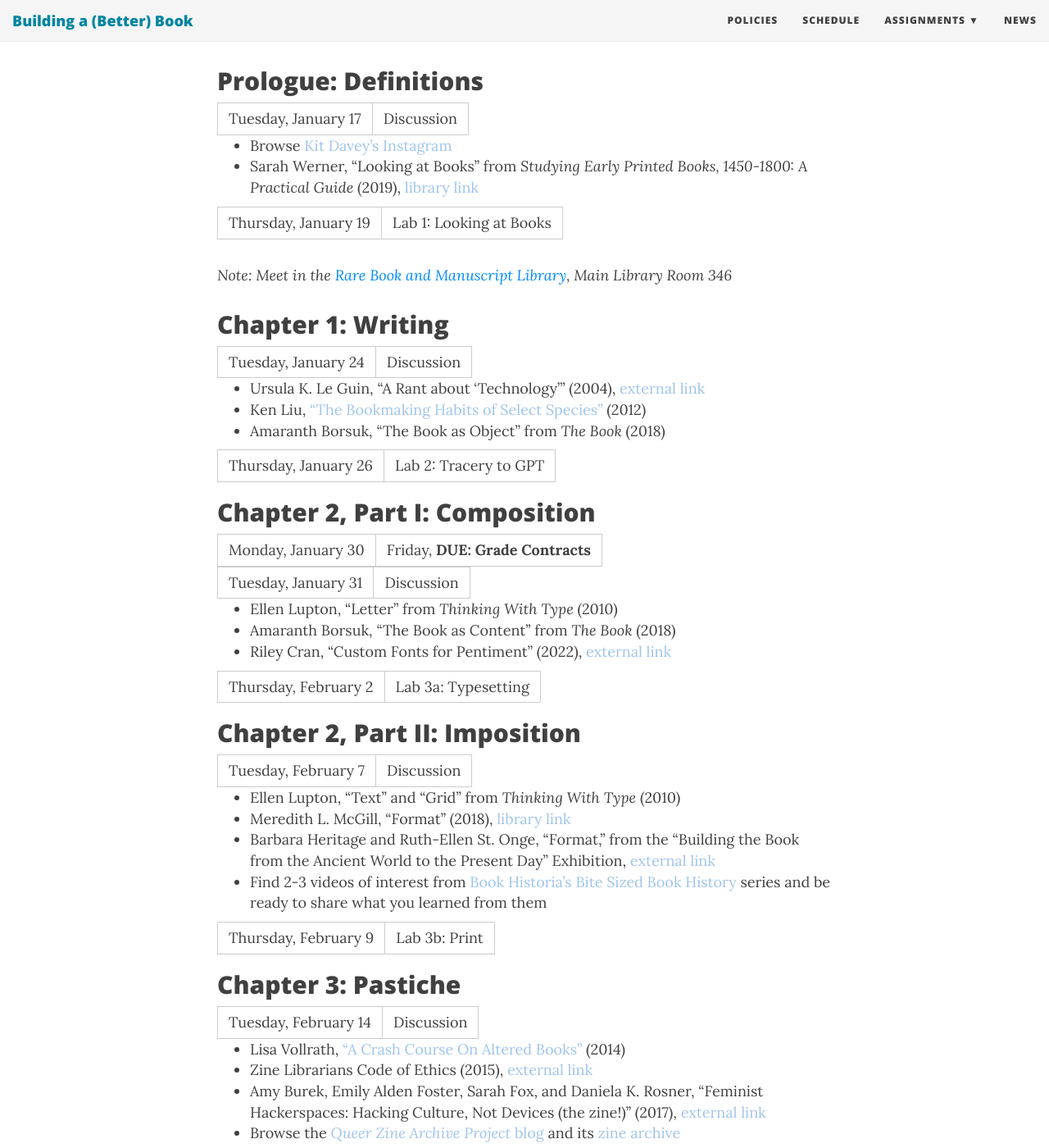
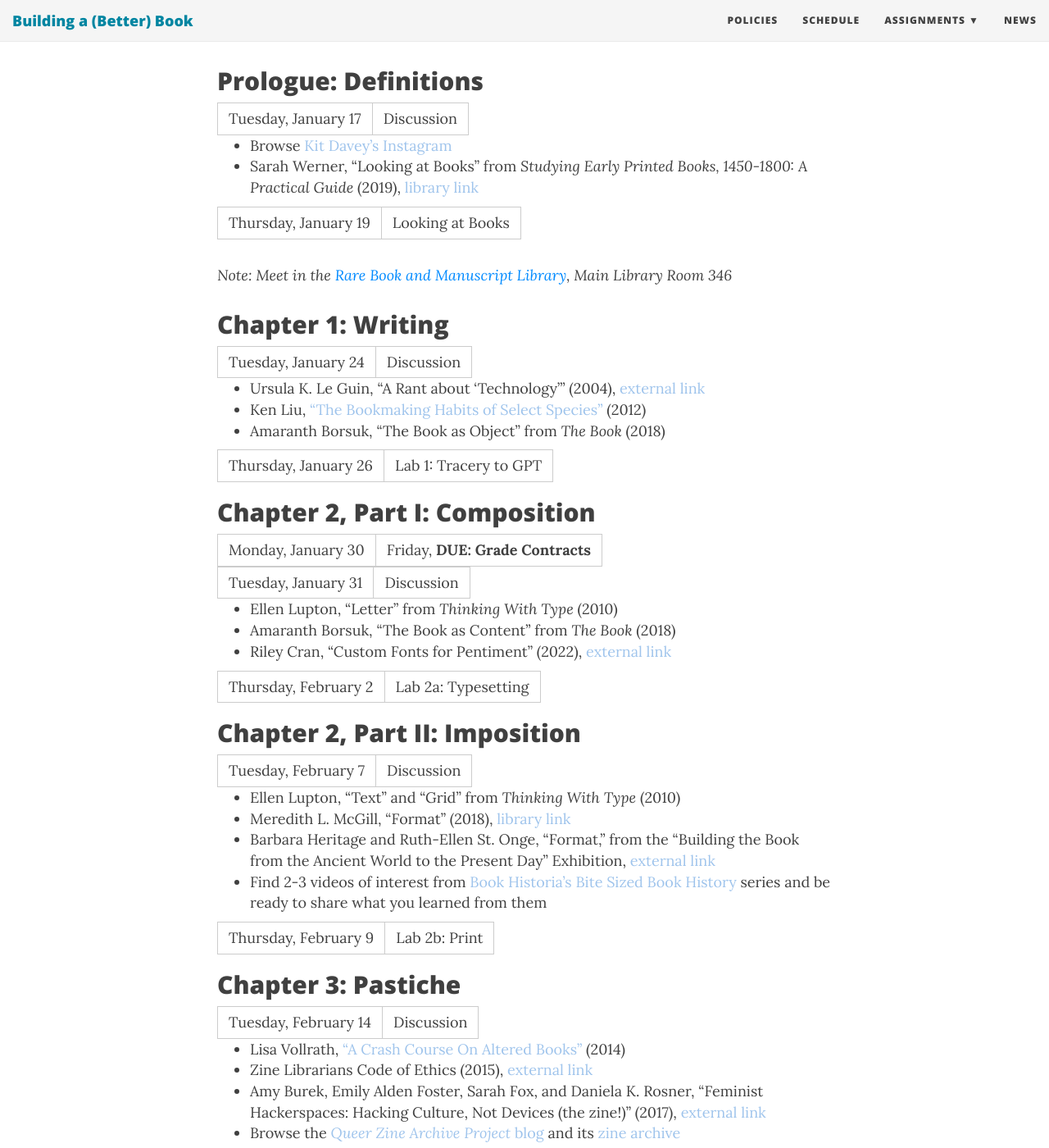
Before and after one commit to rccordell/s23bbb, a Jekyll site: the page built from schedule.md, in a window 1280 px wide and 1400 px high, scrolled down 462 px. Shown: the whole window at 82% size. Built offline with Jekyll 4.4.1, drawn with Linux system fonts in a browser that asks for light colours; nearby versions of some CDN libraries; some web fonts are replaced; some of the changed text lies outside the part shown.

```diff
--- a/schedule.md
+++ b/schedule.md
@@ -11,7 +11,7 @@ Tuesday, January 17 | Discussion
 + Browse [Kit Davey’s Instagram](https://www.instagram.com/daveykit/?hl=en)
 + Sarah Werner, "Looking at Books" from _Studying Early Printed Books, 1450-1800: A Practical Guide_ (2019), [library link](https://proxy2.library.illinois.edu/login?url=https://search.ebscohost.com/login.aspx?direct=true&db=nlebk&AN=1991322&site=ehost-live&ebv=EB&ppid=pp_102)
 
-Thursday, January 19 | Lab 1: Looking at Books
+Thursday, January 19 | Looking at Books
 
 _Note: Meet in the [Rare Book and Manuscript Library](https://www.library.illinois.edu/rbx/), Main Library Room 346_
 
@@ -23,7 +23,7 @@ Tuesday, January 24 | Discussion
 + Ken Liu, [“The Bookmaking Habits of Select Species”](http://www.lightspeedmaga.com/fiction/the-bookmaking-habits-of-select-species/) (2012)
 + Amaranth Borsuk, “The Book as Object” from _The Book_ (2018)
 
-Thursday, January 26 | Lab 2: Tracery to GPT
+Thursday, January 26 | Lab 1: Tracery to GPT
 
 ## Chapter 2, Part I: Composition
 
@@ -35,7 +35,7 @@ Tuesday, January 31 | Discussion
 + Amaranth Borsuk, “The Book as Content” from _The Book_ (2018)
 + Riley Cran, "Custom Fonts for Pentiment" (2022), [external link](https://lettermatic.com/custom/pentiment)
 
-Thursday, February 2 | Lab 3a: Typesetting
+Thursday, February 2 | Lab 2a: Typesetting
 
 ## Chapter 2, Part II: Imposition
 
@@ -46,7 +46,7 @@ Tuesday, February 7 | Discussion
 + Barbara Heritage and Ruth-Ellen St. Onge, "Format," from the "Building the Book from the Ancient World to the Present Day" Exhibition, [external link](https://grolierclub.omeka.net/exhibits/show/rare-book-school/format)
 + Find 2-3 videos of interest from [Book Historia's Bite Sized Book History](https://www.youtube.com/@BookHistoria/videos) series and be ready to share what you learned from them
 
-Thursday, February 9 | Lab 3b: Print
+Thursday, February 9 | Lab 2b: Print
 
 
 ## Chapter 3: Pastiche
@@ -114,7 +114,7 @@ Tuesday, March 21 | Discussion
 + Beth Driscoll and Claire Squires, [“‘Oh Look, a Ferry’; or the Smell of Printed Books”](https://www.theliftedbrow.com/liftedbrow/2018/10/24/oh-look-a-ferry-or-the-smell-of-paper-books-by-beth-driscoll-and-claire-squires) (2018)
 + Merve Emre, “This Library Has New Books by Major Authors, but They Can’t Be Read Until 2114” (2018), [external link](https://www.nytimes.com/2018/11/01/t-magazine/future-library-books.html)
 
-Thursday, March 23 | Lab 8: Artists Books
+Thursday, March 23 | Artists Books
 
 _Note: Meet in the [Rare Book and Manuscript Library](https://www.library.illinois.edu/rbx/), Main Library Room 346_
 
```
Also changed, not shown: other parts of schedule.md (+4 -4 lines), assignments.md (+3 -3 lines).
